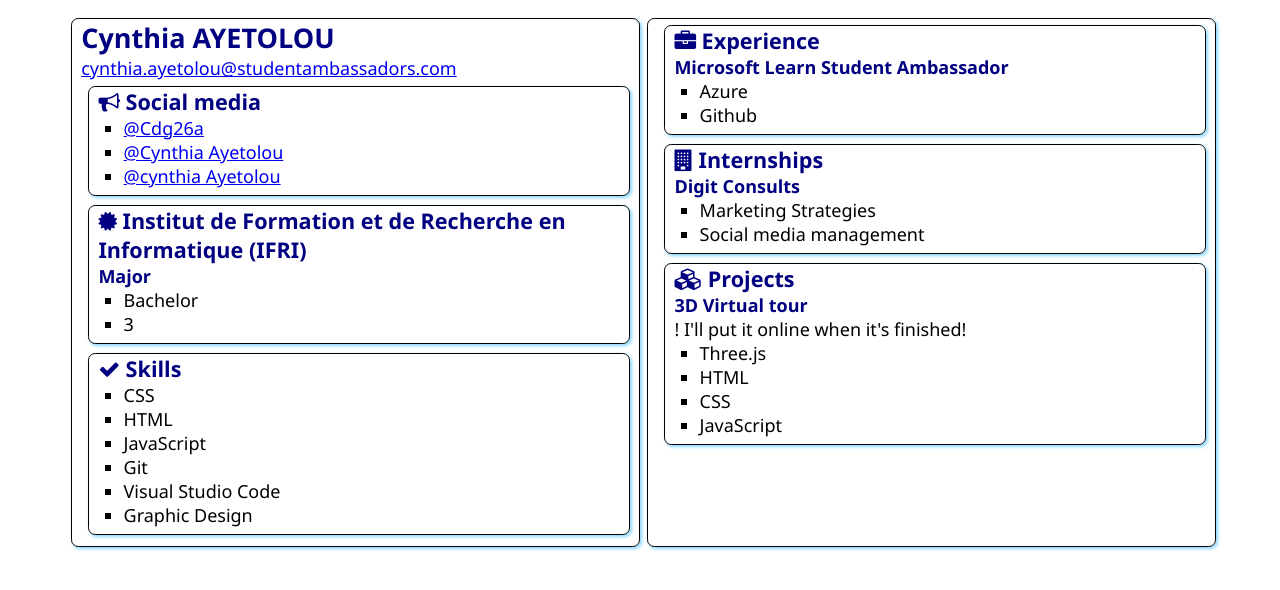
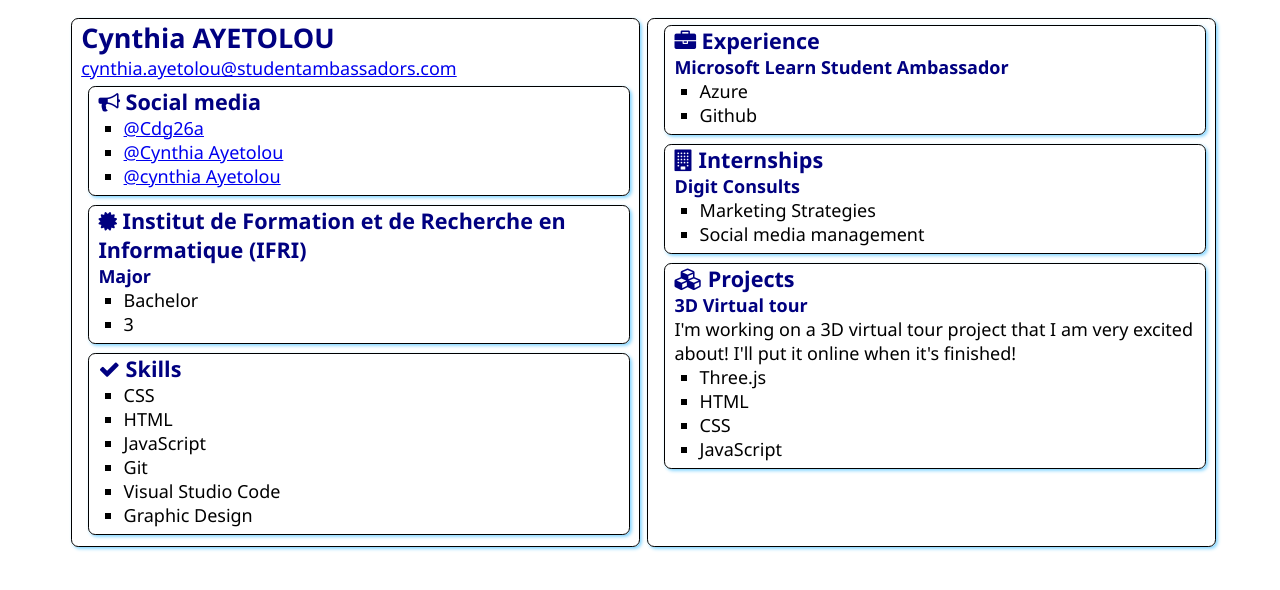
Before and after one commit to Cdg26A/SATechnicalOnboarding, a plain HTML site: page src/index.html in a window 1280 px wide. Drawn offline with Linux system fonts and the light colour scheme.

Commit message:
Project update

```diff
--- a/src/index.html
+++ b/src/index.html
@@ -88,7 +88,7 @@
                 </h2>
 
                 <h3>3D Virtual tour</h3>
-                <div>! I'll put it online when it's finished!</div>
+                <div>I'm working on a 3D virtual tour project that I am very excited about! I'll put it online when it's finished!</div>
                 <ul>
                     <li>Three.js</li>
                     <li>HTML</li>
```
